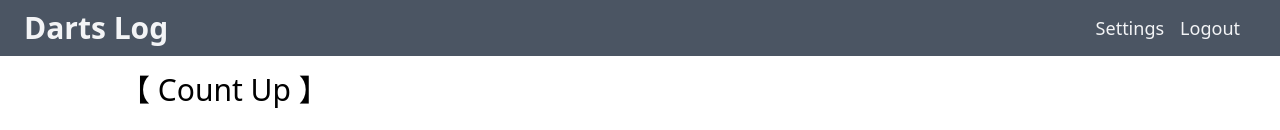
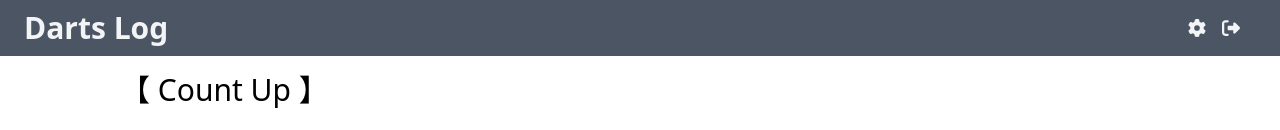
Before and after one commit to kazu24z/darts-log-front, a Vue app: page /count-up in a window 1280 px wide. Shown: the top 130 px of the page. Built offline with nearby package versions, Linux system fonts and the light colour scheme.

Commit message:
fontawesome導入

```diff
--- a/package.json
+++ b/package.json
@@ -14,6 +14,11 @@
     "format": "prettier --write src/"
   },
   "dependencies": {
+    "@fortawesome/fontawesome-svg-core": "^6.6.0",
+    "@fortawesome/free-brands-svg-icons": "^6.6.0",
+    "@fortawesome/free-regular-svg-icons": "^6.6.0",
+    "@fortawesome/free-solid-svg-icons": "^6.6.0",
+    "@fortawesome/vue-fontawesome": "^3.0.8",
     "pinia": "^2.1.7",
     "vue": "^3.4.29",
     "vue-router": "^4.3.3"
--- a/src/components/common/layouts/AppHeader.vue
+++ b/src/components/common/layouts/AppHeader.vue
@@ -4,8 +4,12 @@
     <p class="self-center ml-3 sm:ml-6 font-bold text-gray-100 text-xl sm:text-3xl">Darts Log</p>
     <div v-if="props.isLogin" class="ml-auto self-center mr-2 sm:mr-10">
       <nav class="flex items-center gap-x-4 text-gray-100 sm:text-lg">
-        <RouterLink to="/settings">Settings</RouterLink>
-        <RouterLink to="/logout">Logout</RouterLink>
+        <RouterLink to="/settings">
+          <font-awesome-icon icon="cog" />
+        </RouterLink>
+        <RouterLink to="/logout">
+          <font-awesome-icon icon="sign-out-alt" />
+        </RouterLink>
         <HamburgerMenuButton
           v-show="isMobile"
           @menu-click="toggleMenuVisibility"
--- a/src/main.ts
+++ b/src/main.ts
@@ -7,8 +7,18 @@ import { createPinia } from 'pinia'
 import App from './App.vue'
 import router from './router'
 
+/** FontAwesome */
+/* import the fontawesome core */
+import { library } from '@fortawesome/fontawesome-svg-core'
+
+/* import font awesome icon component */
+import { FontAwesomeIcon } from '@fortawesome/vue-fontawesome'
+import { fas } from '@fortawesome/free-solid-svg-icons'
+
+library.add(fas)
+
 const app = createApp(App)
-
+app.component('font-awesome-icon', FontAwesomeIcon)
 app.use(createPinia())
 app.use(router)
 
```
Also changed, not shown: 1 other file (tests, documents, lock files or other folders).
